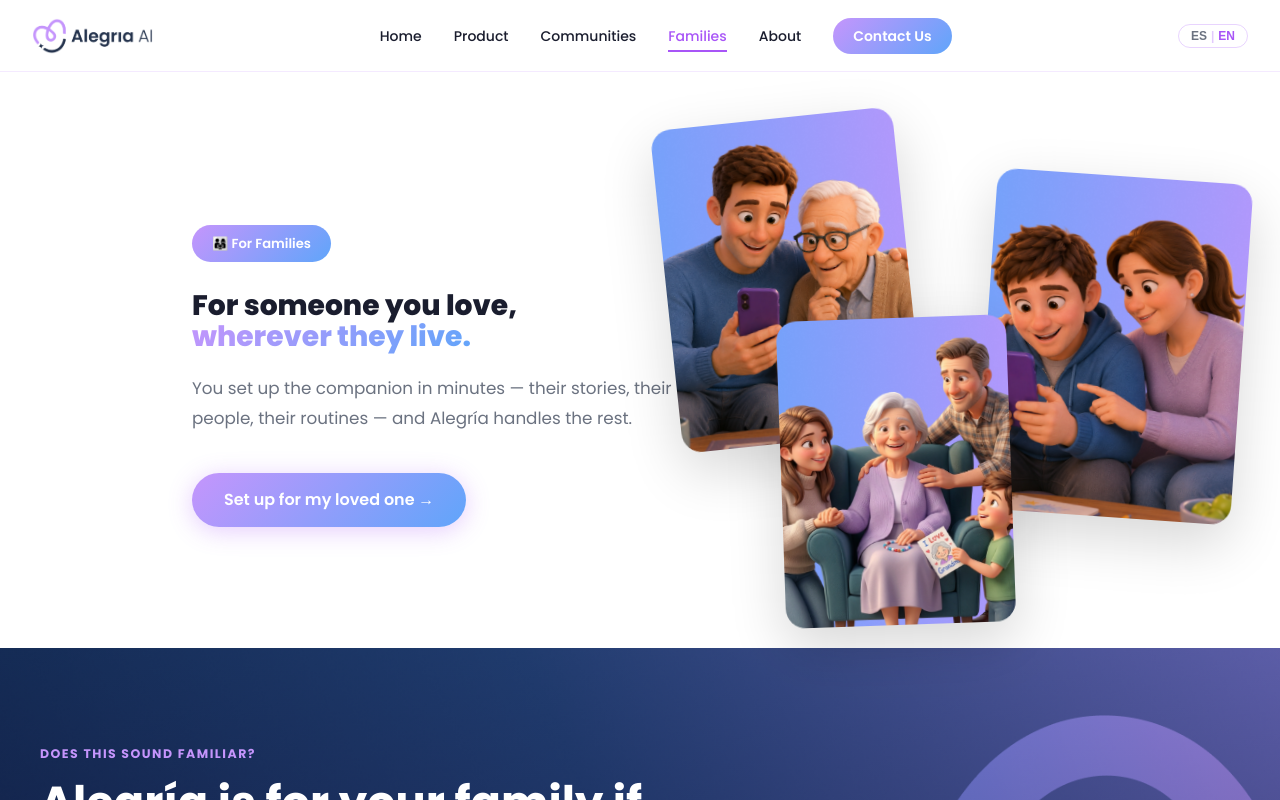
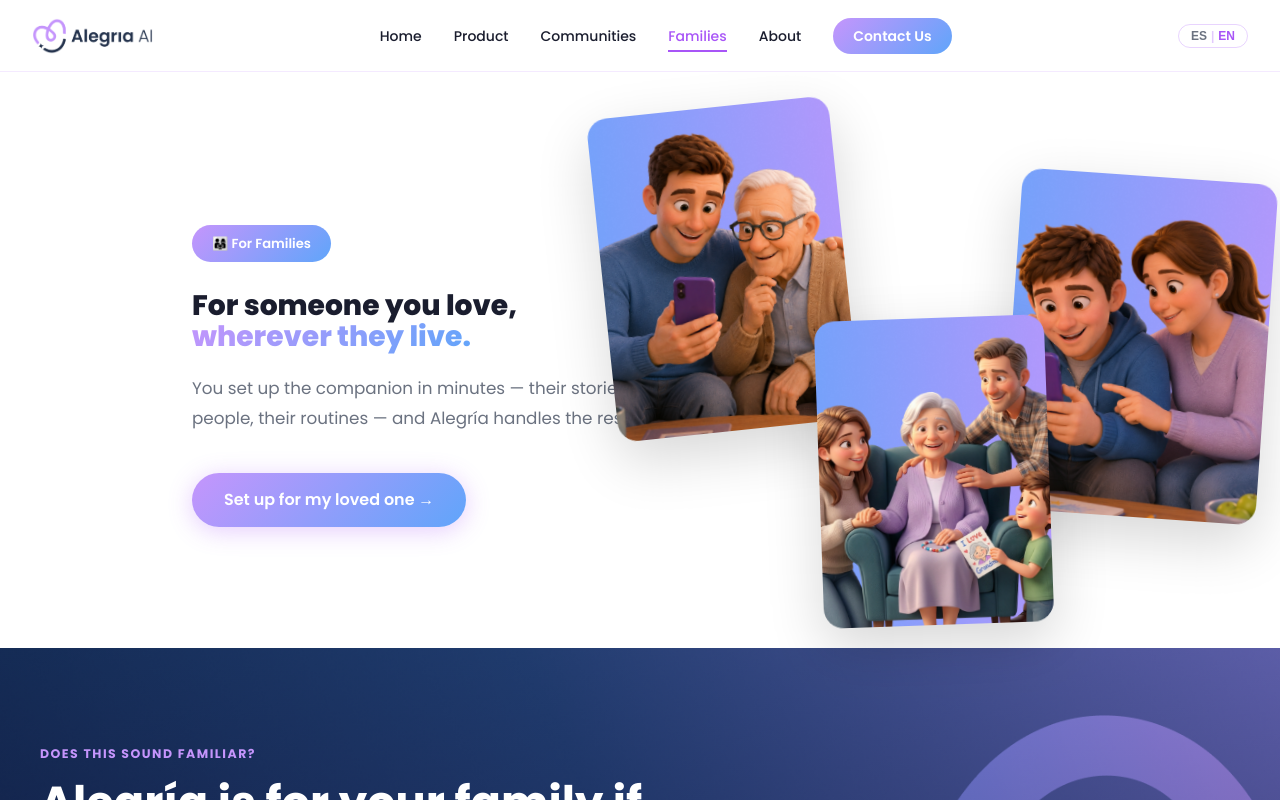
Before and after one commit to heymidori/alegriawebsite, a React (Vite) app: page /familias in a window 1280 px wide. Shown: the top 800 px of the page. Built offline with nearby package versions, Linux system fonts and the light colour scheme.

Commit message:
Spread hero images apart so left image is more visible

```diff
--- a/src/index.css
+++ b/src/index.css
@@ -105,17 +105,17 @@ nav {
 .markets-img--1 {
   width: 38%;
   aspect-ratio: 3/4;
-  top: 8%;
-  left: 8%;
+  top: 6%;
+  left: -2%;
   z-index: 2;
-  transform: rotate(-6deg);
+  transform: rotate(-4deg);
   animation: marketsFloat1 7s ease-in-out infinite alternate;
 }
 .markets-img--2 {
   width: 36%;
   aspect-ratio: 3/4;
   bottom: 4%;
-  left: 26%;
+  left: 32%;
   z-index: 4;
   transform: rotate(-2deg);
   animation: marketsFloat2 6s ease-in-out infinite alternate;
@@ -125,7 +125,7 @@ nav {
   width: 40%;
   aspect-ratio: 3/4;
   top: 18%;
-  right: 2%;
+  right: -2%;
   z-index: 3;
   transform: rotate(4deg);
   animation: marketsFloat3 8s ease-in-out infinite alternate;
```
